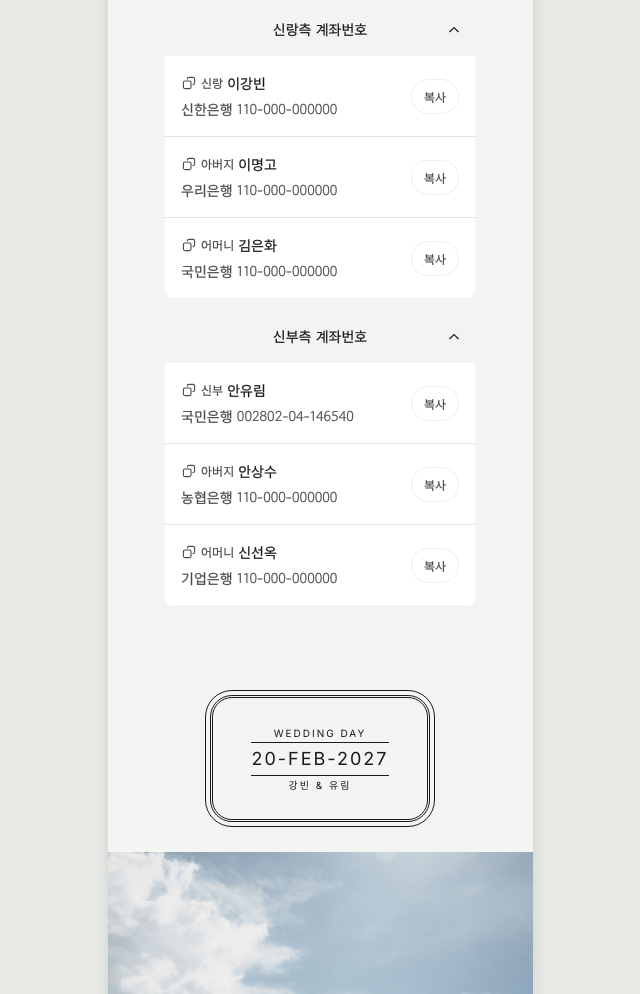
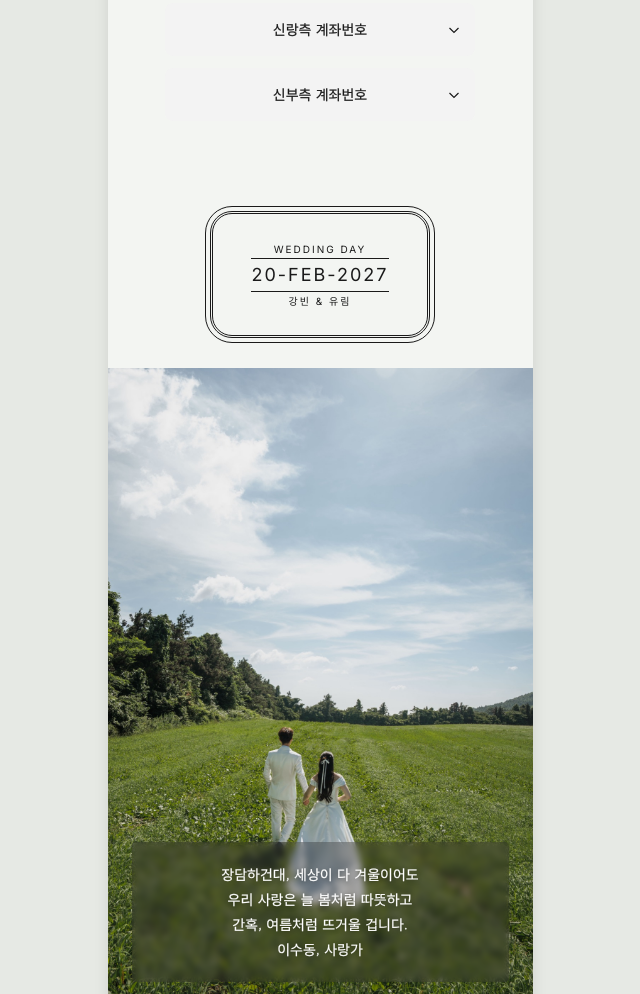
Before and after one commit to anyl92/my-wedding-invitation, a plain HTML site: page index.html in a window 1280 px wide. Shown: the part 4626-5620 px from the top of the page, without its empty margins (320-960 px from the left). Drawn offline with nearby package versions, Linux system fonts and the light colour scheme; a web font is replaced by a local one.

Commit message:
초안완성

```diff
--- a/css/style.css
+++ b/css/style.css
@@ -254,9 +254,9 @@ p { margin: 0; }
 .ending-card {
   position: relative; z-index: 1; display: flex; flex-direction: column;
   margin: 0 24px 24px; padding: 20px; border-radius: 4px;
-  background: rgba(64, 64, 64, 0.85); box-shadow: 0 8px 16px -8px rgba(0, 0, 0, 0.12);
-  -webkit-backdrop-filter: blur(6px); backdrop-filter: blur(6px);
-  color: #fff; font-weight: 500; text-align: left;
+  background: rgba(40, 40, 40, 0.35); box-shadow: 0 8px 16px -8px rgba(0, 0, 0, 0.12);  /* 마지막 숫자(0.35)가 진하기: 낮출수록 사진이 더 잘 보여요 */
+  -webkit-backdrop-filter: blur(3px); backdrop-filter: blur(3px);
+  color: #fff; font-weight: 500; text-align: center; text-shadow: 0 1px 4px rgba(0, 0, 0, 0.35);
 }
 
 .share { display: flex; justify-content: center; flex-wrap: wrap; gap: 4px 20px; padding: 30px 16px 10px; }
--- a/js/config.js
+++ b/js/config.js
@@ -11,16 +11,16 @@ window.WEDDING = {
     firstName: "강빈",
     phone: "010-2048-6285",
     order: "아들", // 장남, 차남, 아들 등
-    father: { name: "이명고", phone: "010-0000-0000", deceased: false }, // 고인이면 deceased: true
-    mother: { name: "김은화", phone: "010-0000-0000", deceased: false },
+    father: { name: "이명고", phone: "010-4550-6277", deceased: false }, // 고인이면 deceased: true
+    mother: { name: "김은화", phone: "010-8227-6277", deceased: false },
   },
   bride: {
     name: "안유림",
     firstName: "유림",
     phone: "010-4343-7509",
     order: "딸", // 장녀, 차녀, 딸 등
-    father: { name: "안상수", phone: "010-0000-0000", deceased: false },
-    mother: { name: "신선옥", phone: "010-0000-0000", deceased: false },
+    father: { name: "안상수", phone: "010-5310-1915", deceased: false },
+    mother: { name: "신선옥", phone: "010-7411-0881", deceased: false },
   },
 
   // ───────── 예식 일시 (한국 시간 기준, 24시간제) ─────────
@@ -60,14 +60,14 @@ window.WEDDING = {
       "images/gallery01.jpg",
       "images/gallery07.jpg",
       "images/gallery08.jpg",
-      "images/gallery09.jpg",
+      "images/gallery12.jpg",
+      "images/gallery11.jpg",
       "images/gallery10.jpg",
-      "images/gallery11.jpg",
-      "images/gallery12.jpg",
       "images/gallery03.jpg",
       "images/gallery04.jpg",
+      "images/gallery09.jpg",
+      "images/gallery06.jpg",
       "images/gallery05.jpg",
-      "images/gallery06.jpg",
       "images/gallery02.jpg",
     ],
   },
@@ -112,14 +112,14 @@ window.WEDDING = {
 너그러운 마음으로 양해 부탁드립니다.`,
   accounts: {
     groom: [
-      { relation: "신랑", name: "이강빈", bank: "신한은행", number: "110-000-000000", kakaopay: "" },
-      { relation: "아버지", name: "이명고", bank: "우리은행", number: "110-000-000000", kakaopay: "" },
-      { relation: "어머니", name: "김은화", bank: "국민은행", number: "110-000-000000", kakaopay: "" },
+      { relation: "신랑", name: "이강빈", bank: "국민은행", number: "244002-04-233624", kakaopay: "" },
+      { relation: "아버지", name: "이명고", bank: "국민은행", number: "041210-66-2275", kakaopay: "" },
+      { relation: "어머니", name: "김은화", bank: "국민은행", number: "041210-66-4812", kakaopay: "" },
     ],
     bride: [
       { relation: "신부", name: "안유림", bank: "국민은행", number: "002802-04-146540", kakaopay: "" },
-      { relation: "아버지", name: "안상수", bank: "농협은행", number: "110-000-000000", kakaopay: "" },
-      { relation: "어머니", name: "신선옥", bank: "기업은행", number: "110-000-000000", kakaopay: "" },
+      { relation: "아버지", name: "안상수", bank: "하나은행", number: "139-910350-53107", kakaopay: "" },
+      { relation: "어머니", name: "신선옥", bank: "IM뱅크", number: "02307-512439-001", kakaopay: "" },
     ],
   },
 
--- a/js/main.js
+++ b/js/main.js
@@ -267,8 +267,8 @@
   // ───────── 계좌 ─────────
   function renderAccount() {
     const group = (title, list) => `
-      <div class="acc-group open">
-        <button type="button" class="acc-head" data-action="toggle-acc" aria-expanded="true"><span>${esc(title)}</span>${ICON.chevron}</button>
+      <div class="acc-group">
+        <button type="button" class="acc-head" data-action="toggle-acc" aria-expanded="false"><span>${esc(title)}</span>${ICON.chevron}</button>
         <ul class="acc-list">
           ${list
             .map(
```
